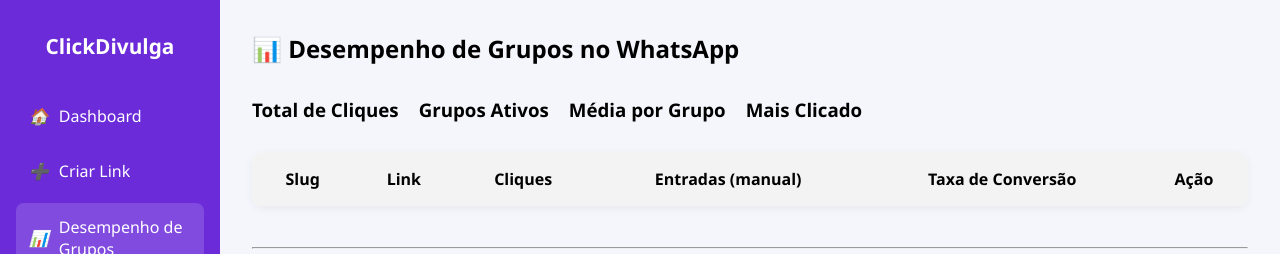
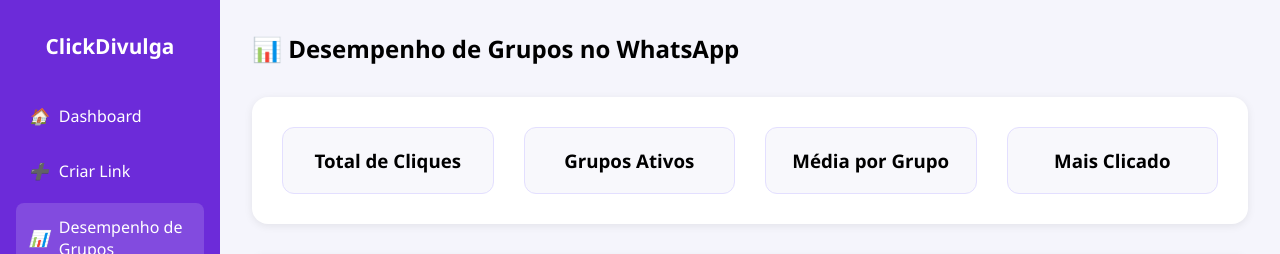
Before and after one commit to tor-28/clickdivulga, a Flask app: template templates/desempenho_de_grupos.html in a window 1280 px wide. Shown: the top 254 px of the page. Run offline with Flask 3, Linux system fonts and the light colour scheme; the template is opened without the code that fills it, so the values that code supplies are empty; parts of the project's set-up code (start-up, migrations or seed data) failed here and were passed over.

Commit message:
Update desempenho_de_grupos.html

```diff
--- a/templates/desempenho_de_grupos.html
+++ b/templates/desempenho_de_grupos.html
@@ -22,23 +22,69 @@
       <h1>📊 Desempenho de Grupos no WhatsApp</h1>
     </div>
 
-    <!-- 🔹 Cards de Resumo Geral -->
-    <div class="cards" style="display: flex; gap: 20px; margin-bottom: 30px; flex-wrap: wrap;">
-      <div class="card">
+    <!-- 🔹 Cards de Resumo em Container Estilizado -->
+    <div style="
+      background: white;
+      padding: 30px;
+      border-radius: 16px;
+      box-shadow: 0 2px 8px rgba(0,0,0,0.08);
+      margin: 30px auto;
+      max-width: 1000px;
+    ">
+      <div class="cards" style="
+        display: flex;
+        flex-wrap: wrap;
+        justify-content: center;
+        gap: 30px;
+      ">
+        <div class="card" style="
+          flex: 1 1 200px;
+          max-width: 230px;
+          background: #f8f8fc;
+          padding: 20px;
+          border-radius: 12px;
+          text-align: center;
+          border: 1px solid #e3dfff;
+        ">
           <h3>Total de Cliques</h3>
-        <p class="big">{{ resumo.total_cliques }}</p>
+          <p class="big" style="font-size: 26px; font-weight: bold; color: #5e3ea1;">{{ resumo.total_cliques }}</p>
         </div>
-      <div class="card">
+        <div class="card" style="
+          flex: 1 1 200px;
+          max-width: 230px;
+          background: #f8f8fc;
+          padding: 20px;
+          border-radius: 12px;
+          text-align: center;
+          border: 1px solid #e3dfff;
+        ">
           <h3>Grupos Ativos</h3>
-        <p class="big">{{ resumo.total_grupos }}</p>
+          <p class="big" style="font-size: 26px; font-weight: bold; color: #5e3ea1;">{{ resumo.total_grupos }}</p>
         </div>
-      <div class="card">
+        <div class="card" style="
+          flex: 1 1 200px;
+          max-width: 230px;
+          background: #f8f8fc;
+          padding: 20px;
+          border-radius: 12px;
+          text-align: center;
+          border: 1px solid #e3dfff;
+        ">
           <h3>Média por Grupo</h3>
-        <p class="big">{{ resumo.media_cliques }}</p>
+          <p class="big" style="font-size: 26px; font-weight: bold; color: #5e3ea1;">{{ resumo.media_cliques }}</p>
         </div>
-      <div class="card">
+        <div class="card" style="
+          flex: 1 1 200px;
+          max-width: 230px;
+          background: #f8f8fc;
+          padding: 20px;
+          border-radius: 12px;
+          text-align: center;
+          border: 1px solid #e3dfff;
+        ">
           <h3>Mais Clicado</h3>
-        <p class="big">{{ resumo.mais_clicado }}</p>
+          <p class="big" style="font-size: 24px; font-weight: bold; color: #5e3ea1;">{{ resumo.mais_clicado }}</p>
+        </div>
       </div>
     </div>
 
```
Lines whose indentation alone changed are shown as unchanged.
